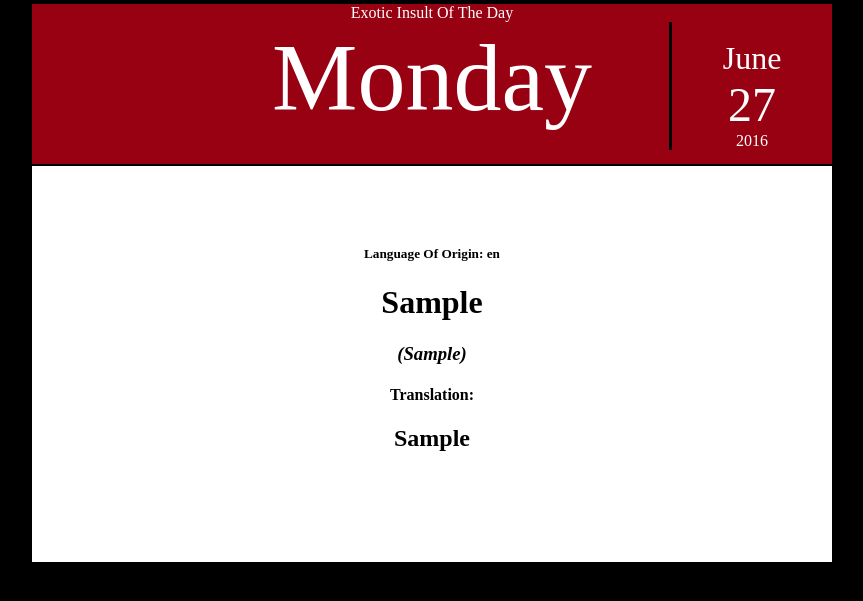
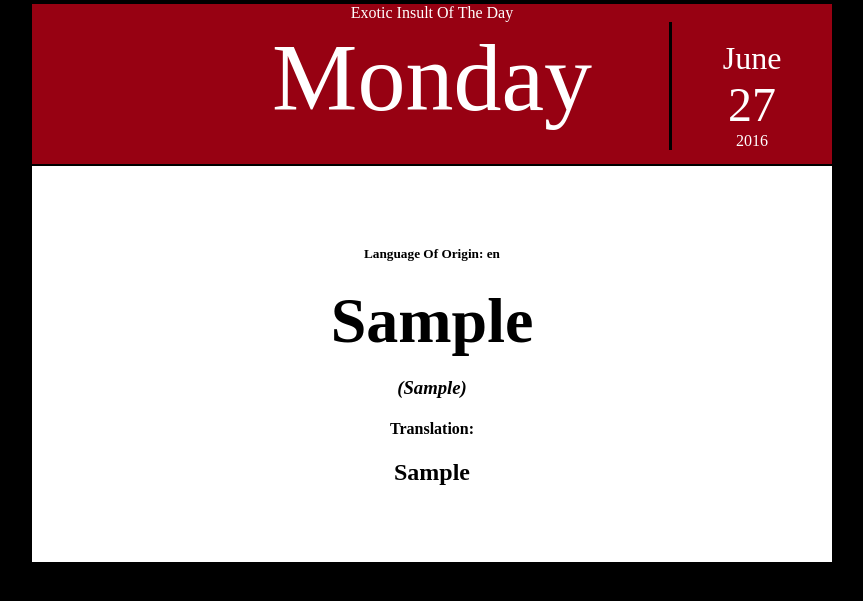
Before and after one commit to ETinLV/exoticinsult, a Django app: page / in a window 1280 px wide. Shown: the part 118-719 px from the top of the page, without its empty margins (208-1071 px from the left). Run offline with Django 3.2, Linux system fonts and the light colour scheme; tables that the repository leaves empty hold one stand-in row (Sample ...).

Commit message:
updated styling

```diff
--- a/exoticinsult/frontend/static/css/style.css
+++ b/exoticinsult/frontend/static/css/style.css
@@ -70,3 +70,8 @@ body {
     text-align: center;
     margin-top: 10%;
 }
+
+.phrase {
+    font-size: 4pc;
+    font-weight: bolder;
+}
--- a/exoticinsult/frontend/templates/insult.html
+++ b/exoticinsult/frontend/templates/insult.html
@@ -18,7 +18,7 @@
     </div>
     <div class="content">
         <h5>Language Of Origin: {{ insult.language }}</h5>
-        <h1> {{ insult.phrase }}</h1>
+        <span class="phrase"> {{ insult.phrase }}<br></span>
         <h3><span class="italic">({{ insult.pronunciation }})</span></h3>
         <h4>Translation: </h4><h2>{{ insult.translation }}</h2>
     </div>
```
